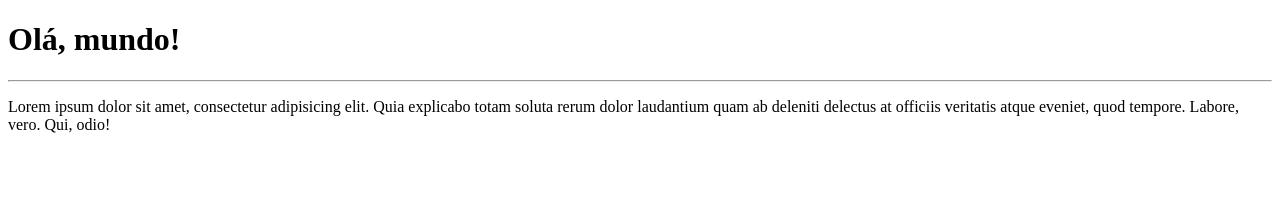
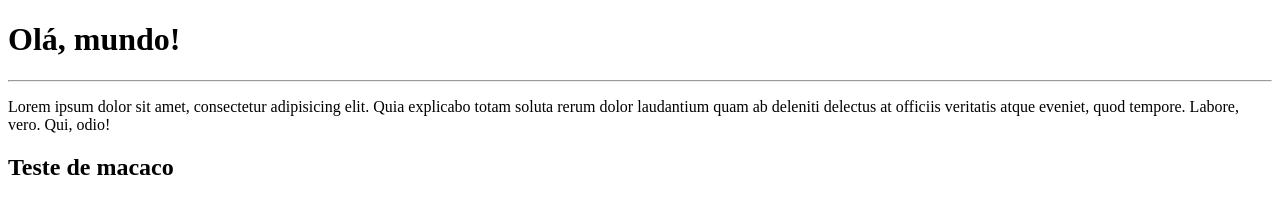
Before and after one commit to ArmandoYamada1/Repositorio, a plain HTML site: page Site-exemplo/index.html in a window 1280 px wide. Drawn offline with Linux system fonts and the light colour scheme.

Commit message:
Coloquei teste macaco

```diff
--- a/Site-exemplo/index.html
+++ b/Site-exemplo/index.html
@@ -9,5 +9,6 @@
     <H1>Olá, mundo!</H1>
     <hr>
     <p>Lorem ipsum dolor sit amet, consectetur adipisicing elit. Quia explicabo totam soluta rerum dolor laudantium quam ab deleniti delectus at officiis veritatis atque eveniet, quod tempore. Labore, vero. Qui, odio!</p>
+    <H2>Teste de macaco</H2>
 </body>
 </html>
```
